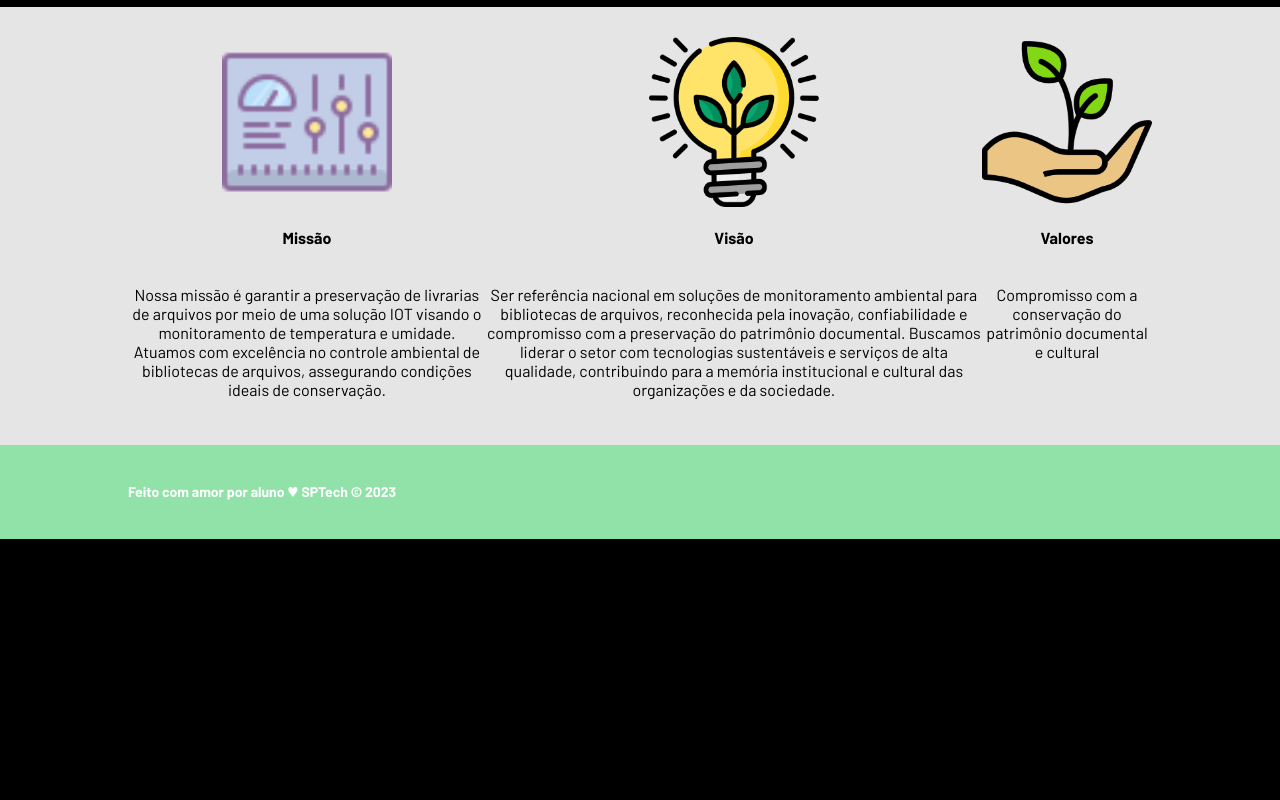
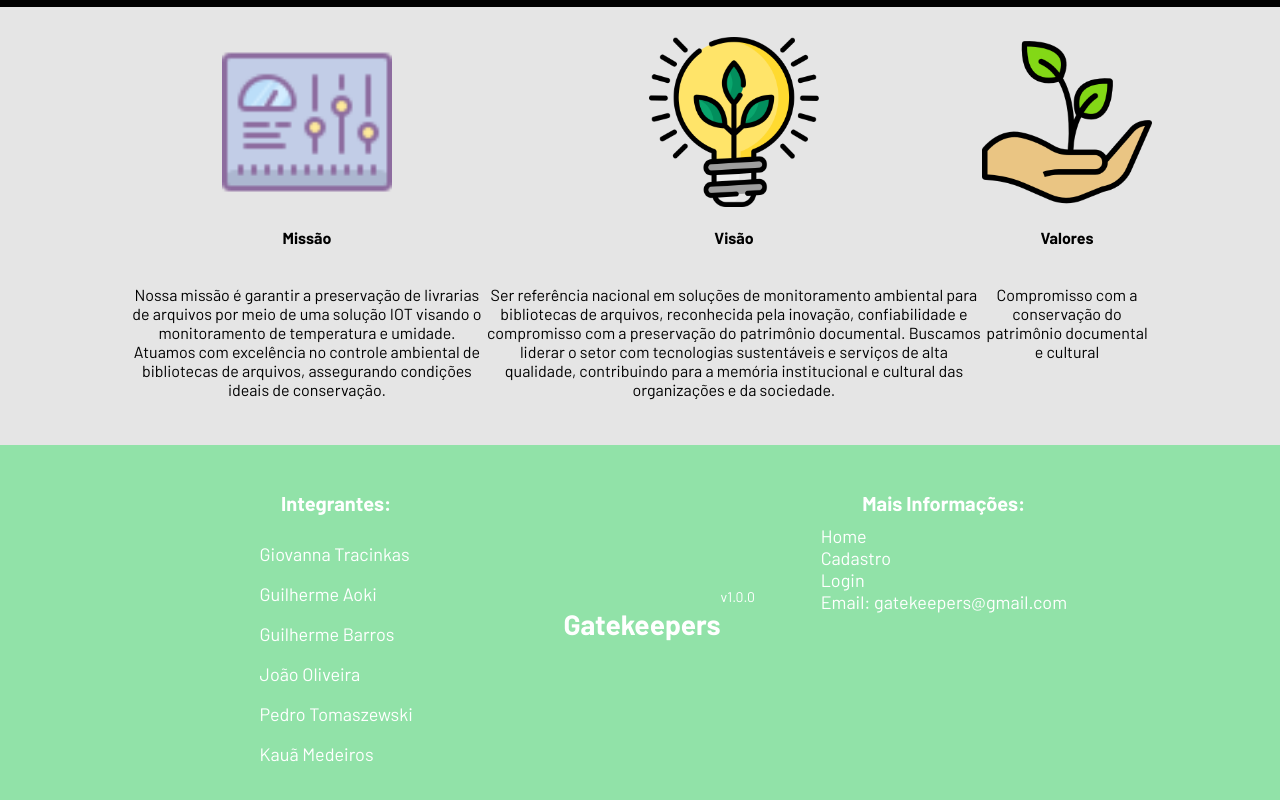
Before and after one commit to pdrzewski/biblioteca-PI, a website: page public/index.html in a window 1280 px wide. Shown: the part 728-1528 px from the top of the page. Before the commit the page ends 1267 px from the top, so only its background shows below. Drawn offline with Linux system fonts and the light colour scheme.

Commit message:
Update index.html

```diff
--- a/public/index.html
+++ b/public/index.html
@@ -23,9 +23,7 @@
         <li class="agora">
           <a href="#">Inicial</a>
         </li>
-        <li>
-          <a href="simulador.html">Simulador</a>
-        </li>
+
         <li>|</li>
         <li>
           <a href="login.html">Login</a>
@@ -73,11 +71,41 @@
     </div>
   </div>
 
-  <div class="footer">
-    <div class="container">
-      <h4>Feito com amor por aluno &hearts; SPTech &copy; 2023</h4>
+<div class="footer">
+      <div class="container">
+
+        <div class="footer-esquerdo">
+          <h4>Integrantes:</h4>
+          <ul>
+            <p>Giovanna Tracinkas</p>
+            <p>Guilherme Aoki</p>
+            <p>Guilherme Barros</p>
+            <p>João Oliveira</p>
+            <p>Pedro Tomaszewski</p>
+            <p>Kauã Medeiros</p>
+          </ul>
+        </div>
+
+
+        <div class="footer">
+          <div class="container">
+            <h1>Gatekeepers</h1>
+            <span class="version">v1.0.0</span>
+          </div>
+        </div>
+
+        <div class="footer-direito">
+          <h4>Mais Informações:</h4>
+          <ul>
+            <a href="index.html">Home</a> <br>
+            <a href="cadastro.html">Cadastro</a> <br>
+            <a href="login.html">Login</a> <br>
+
+            <li><a href="mailto:gatekeepers@gmail.com">Email: gatekeepers@gmail.com</a></li>
+          </ul>
+        </div>
+      </div>
     </div>
-  </div>
-</body>
+
 
 </html>
```
